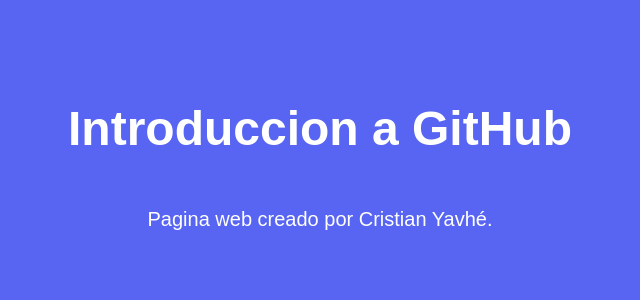
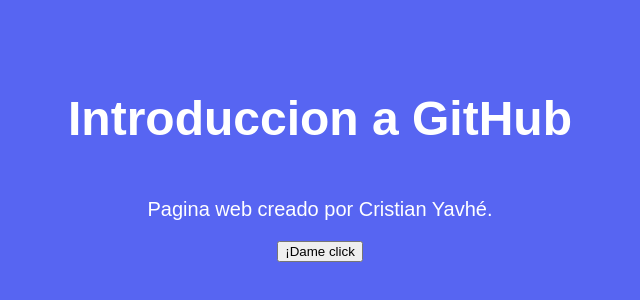
Before and after one commit to Bobadilla05/intro-a-git, a plain HTML site: page index.html in a window 1280 px wide. Shown: the part 248-548 px from the top of the page, without its empty margins (320-960 px from the left). Drawn offline with Linux system fonts and the light colour scheme.

Commit message:
Agregar boton al index.html

```diff
--- a/index.html
+++ b/index.html
@@ -9,5 +9,6 @@
 <body>
     <h1>Introduccion a GitHub</h1>
     <p>Pagina web creado por Cristian Yavhé.</p>
+    <button id="botón-hola-mundo">¡Dame click</button>
 </body>
 </html>
```
